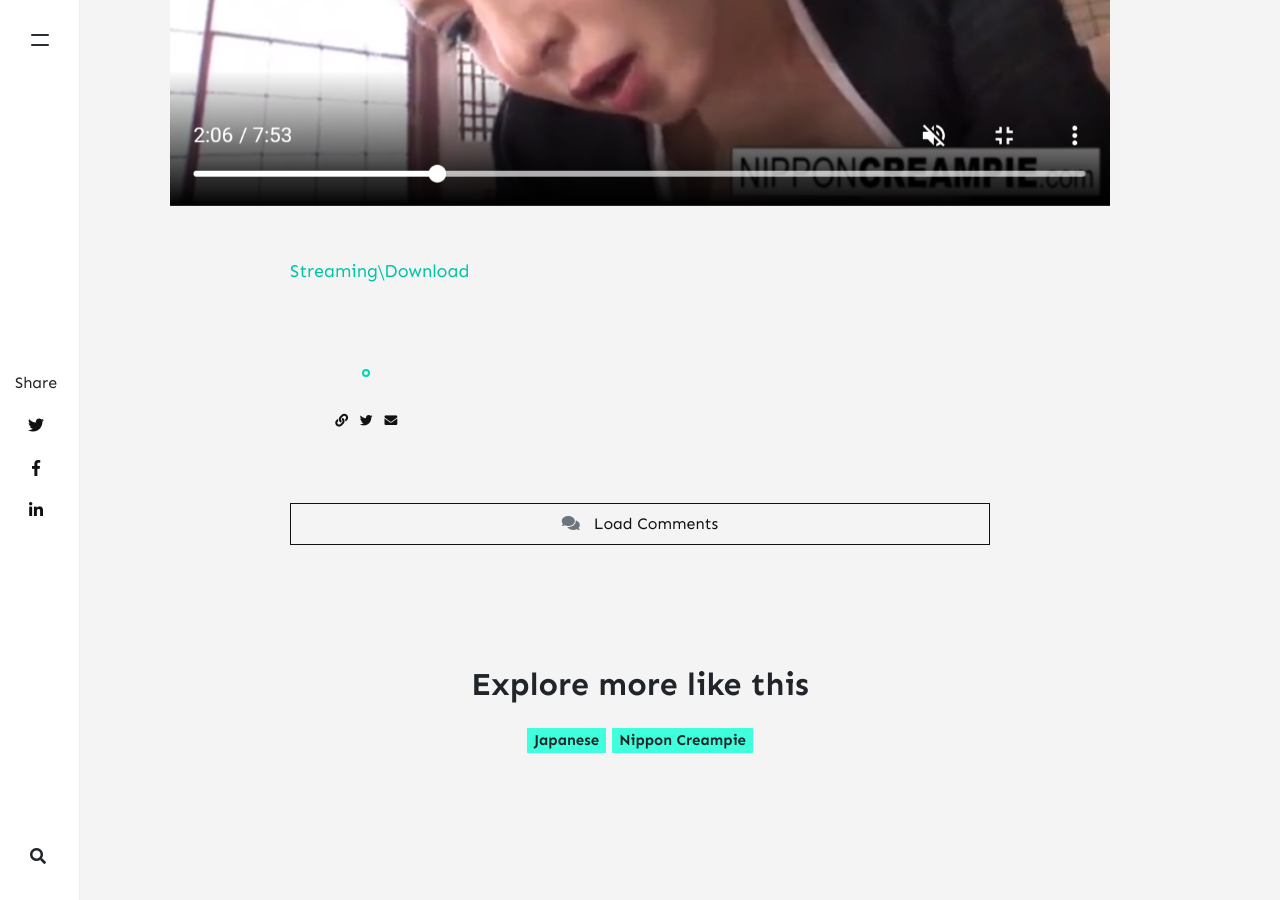
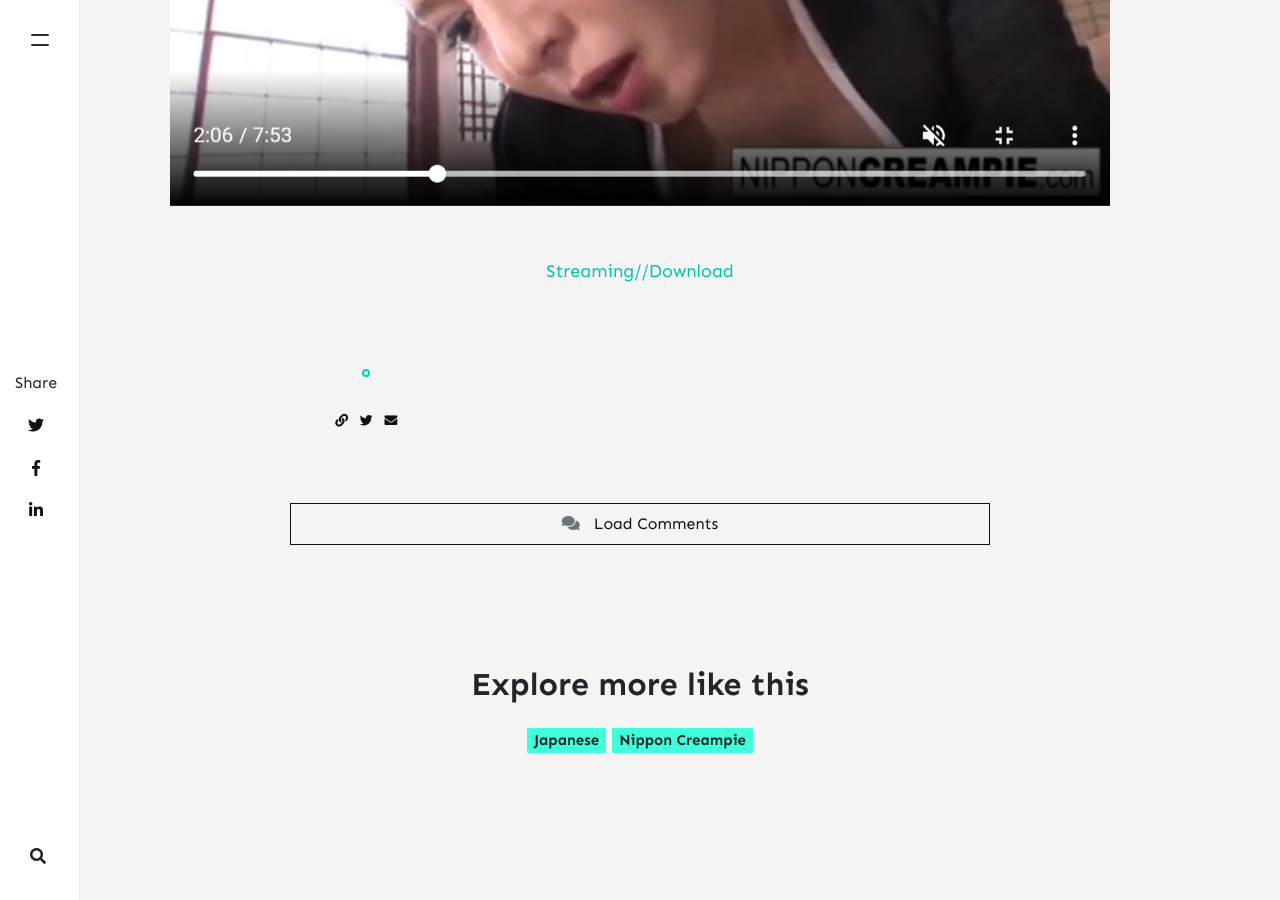
Before and after one commit to ziyoni/ziyoni.github.io, a Jekyll site: the page built from _posts/2021-09-19-asian-babe-gets-all-the-cocks.md, in a window 1280 px wide and 900 px high, scrolled down 743 px. Built offline with Jekyll 4.4.1, drawn with Linux system fonts in a browser that asks for light colours; nearby versions of some CDN libraries; comment, search, counter and statistics services are not loaded.

Commit message:
Update 2021-09-19-asian-babe-gets-all-the-cocks.md

```diff
--- a/_posts/2021-09-19-asian-babe-gets-all-the-cocks.md
+++ b/_posts/2021-09-19-asian-babe-gets-all-the-cocks.md
@@ -6,5 +6,8 @@ categories: [ Japanese ]
 tags: [Nippon Creampie]
 image: assets/images/Screenshot_2021-09-20-12-50-44-39.png
 ---
-
-<a href="https://cdn77-vid.xnxx-cdn.com/BfVmRcTWu-l7AvhVIuxbjA==,1632127634/videos/mp4/b/7/a/xvideos.com_b7ab693544d97d20c45d845baed2458a.mp4?ui=MzYuODIuOTYuODMtL3ZpZGVvLXNsemJyNTQvYXNpYW5fYmFiZV9nZXRz">Streaming\Download</a>
+<center>
+<a href="https://cdn77-vid.xnxx-cdn.com/BfVmRcTWu-l7AvhVIuxbjA==,1632127634/videos/mp4/b/7/a/xvideos.com_b7ab693544d97d20c45d845baed2458a.mp4?ui=MzYuODIuOTYuODMtL3ZpZGVvLXNsemJyNTQvYXNpYW5fYmFiZV9nZXRz">
+Streaming//Download
+</a>
+</center>
```
